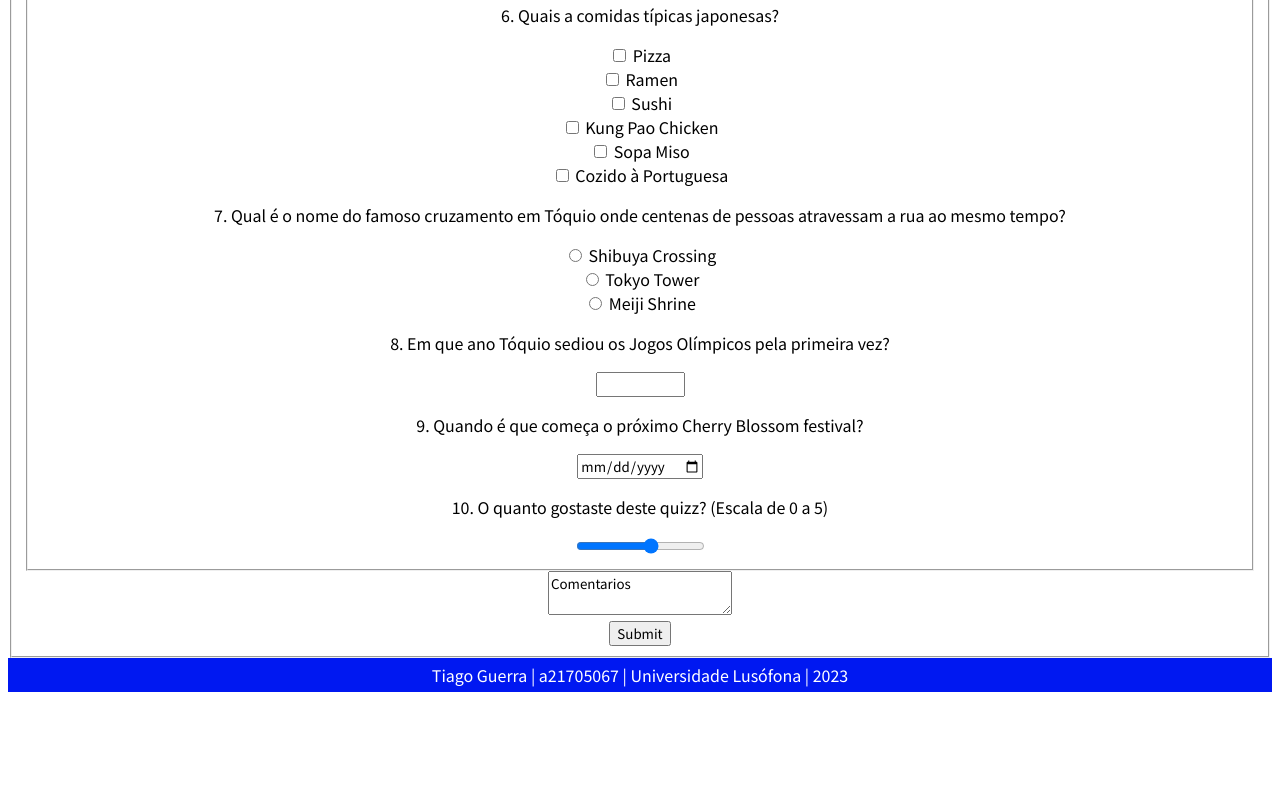
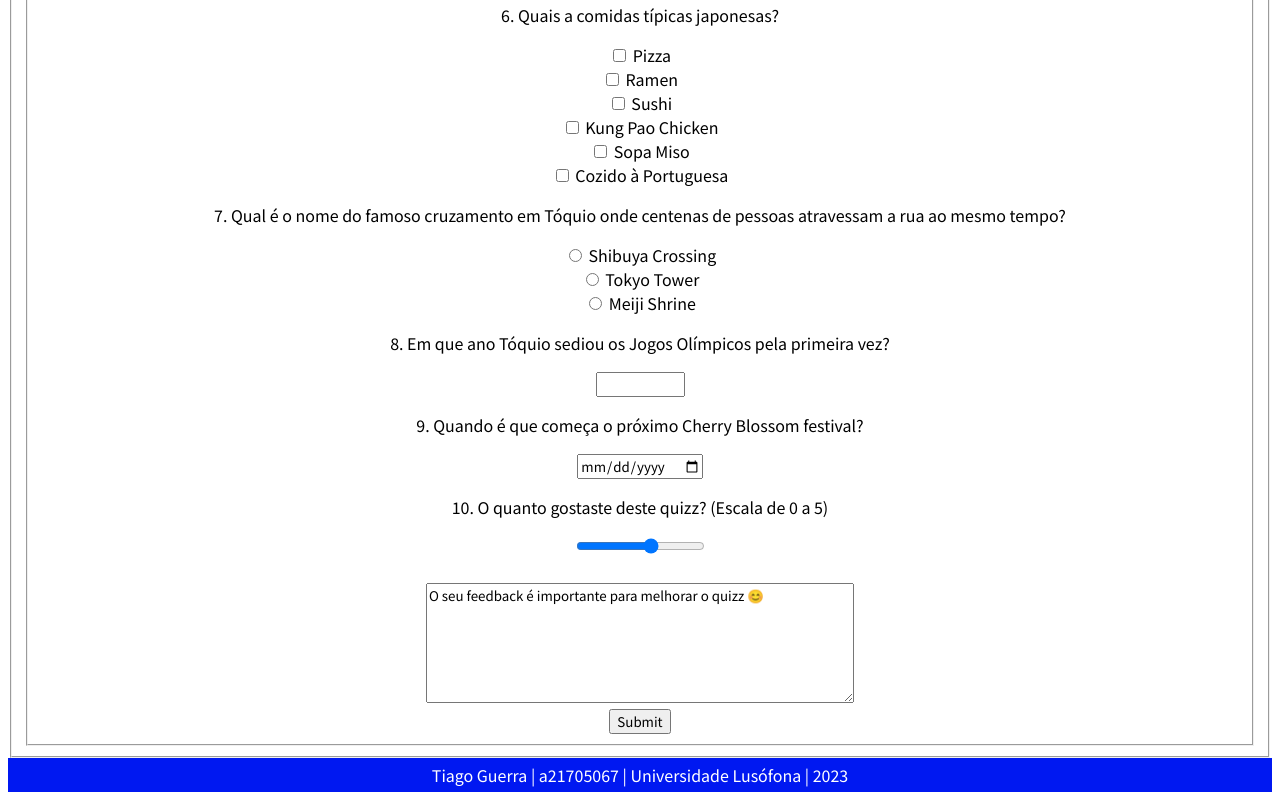
Before and after one commit to a21705067/a21705067-pw-lab2, a plain HTML site: page quizz.html in a window 1280 px wide. Shown: the part 1391-2191 px from the top of the page. Before the commit the page ends 2091 px from the top, so only its background shows below. Drawn offline with Linux system fonts and the light colour scheme.

Commit message:
update quizz.html

```diff
--- a/quizz.html
+++ b/quizz.html
@@ -120,11 +120,11 @@
                     <p>9. Quando é que começa o próximo Cherry Blossom festival?</p>
                         <input type="date" id="cherry" name="cherry" min="0" max="5" required>
                     <p>10. O quanto gostaste deste quizz? (Escala de 0 a 5)</p>
-                        <input type="range" id="escala" name="escala" min="0" max="5">
+                        <input type="range" id="escala" name="escala" min="0" max="5"><br><br>
+                    <textarea id="comentarios" name="comentarios" maxlength="256" rows="6" cols="50">O seu feedback é importante para melhorar o quizz 😊</textarea>
+                    <br>
+                    <input type="submit">
                 </fieldset>
-                <textarea id="comentarios" name="comentarios" maxlength="256">Comentarios</textarea>
-                <br>
-                <input type="submit">
              </fieldset>
 
         </form>
```
